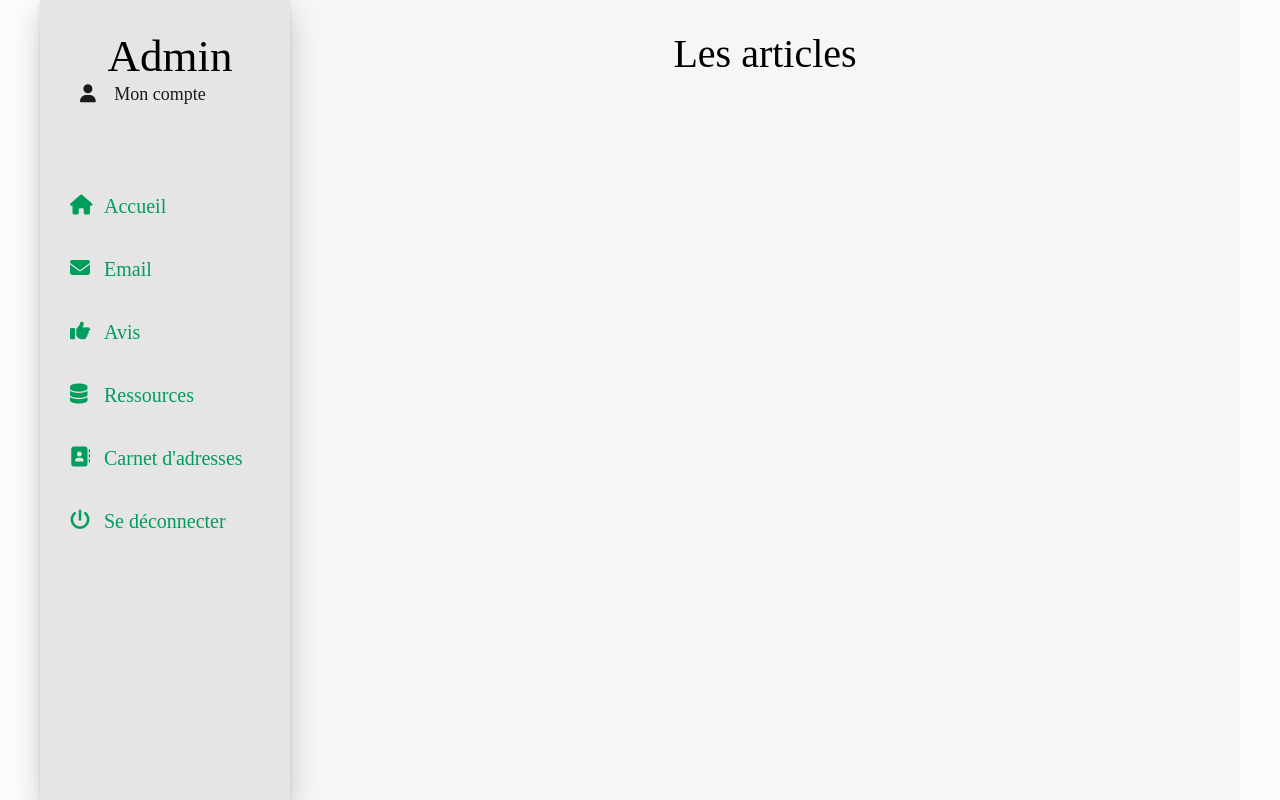
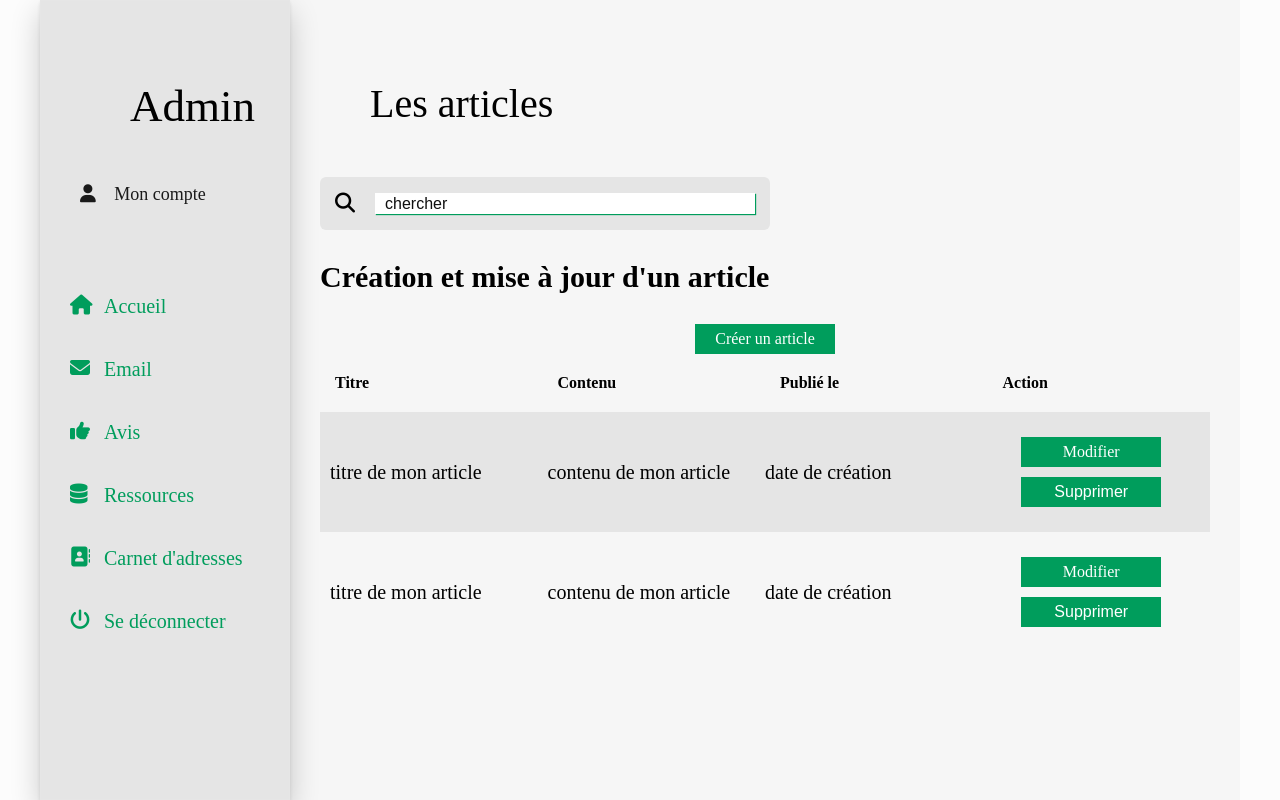
Before and after one commit to nicolaslechenic/climactions_cdr, a PHP site: page /app/Views/admin/resource.php in a window 1280 px wide. Run offline with PHP 8.4, Linux system fonts and the light colour scheme; some libraries are stand-ins or nearby versions.

Commit message:
📦 NEW: contenu de la page resource

```diff
--- a/Public/admin/css/style.css
+++ b/Public/admin/css/style.css
@@ -42,11 +42,10 @@ a {
   grid-template-columns: 250px 1fr;
 }
 
-h1{
-  text-align: center;
+h1 {
+  padding: 50px;
   font-weight: 200;
 }
-
 
 /* le menu */
 
@@ -54,7 +53,9 @@ h1{
   position: fixed;
   width: 250px;
   height: 100%;
-  box-shadow: rgba(0, 0, 0, 0.2) 0px 12px 28px 0px, rgba(0, 0, 0, 0.1) 0px 2px 4px 0px, rgba(255, 255, 255, 0.05) 0px 0px 0px 1px inset;
+  box-shadow: rgba(0, 0, 0, 0.2) 0px 12px 28px 0px,
+    rgba(0, 0, 0, 0.1) 0px 2px 4px 0px,
+    rgba(255, 255, 255, 0.05) 0px 0px 0px 1px inset;
   background-color: var(--bg-primary);
 }
 
@@ -69,13 +70,13 @@ h1{
   font-size: 45px;
   font-weight: 500;
 }
-.nav-logo .account{
+.nav-logo .account {
   width: 100%;
   font-size: 18px;
   margin-left: 10px;
   color: var(--black);
 }
-.nav-logo .account:hover{
+.nav-logo .account:hover {
   text-decoration: underline;
 }
 
@@ -110,15 +111,15 @@ h1{
   display: flex;
   align-items: center;
   max-width: 450px;
-  background-color: #f4f4f4;
+  background-color: var(--bg-primary);
   border-radius: 6px;
   padding: 15px;
 }
 
 .input-control i {
   width: 20px;
+  margin-right: 20px;
   position: relative;
-
 }
 
 .input-control input {
@@ -127,13 +128,13 @@ h1{
   padding-left: 10px;
   outline: 0;
   border: 0;
-  box-shadow: 1px 1px 1px #ccc;
+  box-shadow: 1px 1px 1px var(--primary);
   color: #000;
   background-color: white;
 }
 
 .input-control input::placeholder {
-  color: #838f9f;
+  color: #0f0f0f;
   font-size: 16px;
 }
 
@@ -164,7 +165,7 @@ h1{
 }
 
 .table-item:nth-child(odd) {
-  background: #ccc;
+  background: var(--bg-primary);
 }
 
 .table p {
@@ -179,26 +180,34 @@ button {
   font-size: 16px;
   width: 140px;
   height: auto;
-  background-color: #35b970;
+  background-color: var(--primary);
   border: none;
   margin: 2px;
   cursor: pointer;
   color: white;
   padding: 5px;
 }
-span.btn {
-  display: block;
-  background-color: #35b970;
+span.btn,
+form button {
+  display: flex;
+  align-items: center;
+  justify-content: center;
+  width: 300px;
+  background-color: var(--primary);
   width: 140px;
+  height: 30px;
   text-align: center;
   font-size: 16px;
-  height: auto;
-  padding: 5px;
-  margin: 0 2px 0;
+  margin: 10px auto;
 }
-.main-content{
-    background-color: var(--bg-articles);
-    height: 100vh;
+span.btn:hover,
+form button:hover{
+  transform: scale(1.05);
+}
+
+.main-content {
+  background-color: var(--bg-articles);
+  height: 100vh;
 }
 
 /* la barre de recherche */
@@ -207,7 +216,6 @@ span.btn {
   display: list-item;
   list-style-type: none;
 }
-
 
 /* @media screen and (max-width: 1000px) {
   .global-container {
@@ -220,10 +228,12 @@ span.btn {
     position: relative;
     width: 100%;
     border-right: 2px solid #e3e8f0;
-
   }
   .global-container {
     grid-template-columns: 1fr;
+  }
+  h1{
+    text-align: center;
   }
 
   .main-content {
@@ -254,7 +264,7 @@ span.btn {
     align-items: left;
     flex-wrap: wrap;
   }
-  .nav-logo .account{
+  .nav-logo .account {
     text-align: center;
   }
 }
--- a/app/Views/admin/resource.php
+++ b/app/Views/admin/resource.php
@@ -2,5 +2,57 @@
 
 <h1>Les articles</h1>
 
+<!-- TO DO : faire la barre de recherche en javascript -->
+
+<div class="input-control">
+    <label for="search">
+        <i class="fa-solid fa-magnifying-glass"></i>
+    </label>
+    <input type="text" name="search" id="search" placeholder="chercher" />
+</div>
+
+<h2 class="main-title">Création et mise à jour d'un article</h2>
+
+<span class="btn"><a href="#">Créer un article</a></span>
+
+<div class="table">
+    <h3 class="table-title">Titre</h3>
+    <h3 class="table-title">Contenu</h3>
+    <h3 class="table-title">Publié le</h3>
+    <h3 class="table-title">Action</h3>
+</div>
+
+<!-- TO DO : Faire une boucle pour afficher les ressources -->
+
+<div class="table-results">
+
+    <ul class="table-item">
+        <li>titre de mon article</li>
+        <li class="article-title">contenu de mon article</li>
+        <li class="article-created-at">date de création</li>
+        <li>
+            <span class="btn"><a href="#">Modifier</a></span>
+
+            <form action="#" method="post">
+                <button type="submit">Supprimer</button>
+            </form>
+        </li>
+    </ul>
+
+    <ul class="table-item">
+        <li>titre de mon article</li>
+        <li class="article-title">contenu de mon article</li>
+        <li class="article-created-at">date de création</li>
+        <li>
+            <span class="btn"><a href="#">Modifier</a></span>
+
+            <form action="#" method="post">
+                <button type="submit">Supprimer</button>
+            </form>
+        </li>
+    </ul>
+
+</div>
+
 <?php $content = ob_get_clean(); ?>
 <?php require 'layouts/dashboard.php'; ?>
```
Also changed, not shown: app/Views/admin/formEmail.php (added), app/Views/admin/formResource.php (added).
